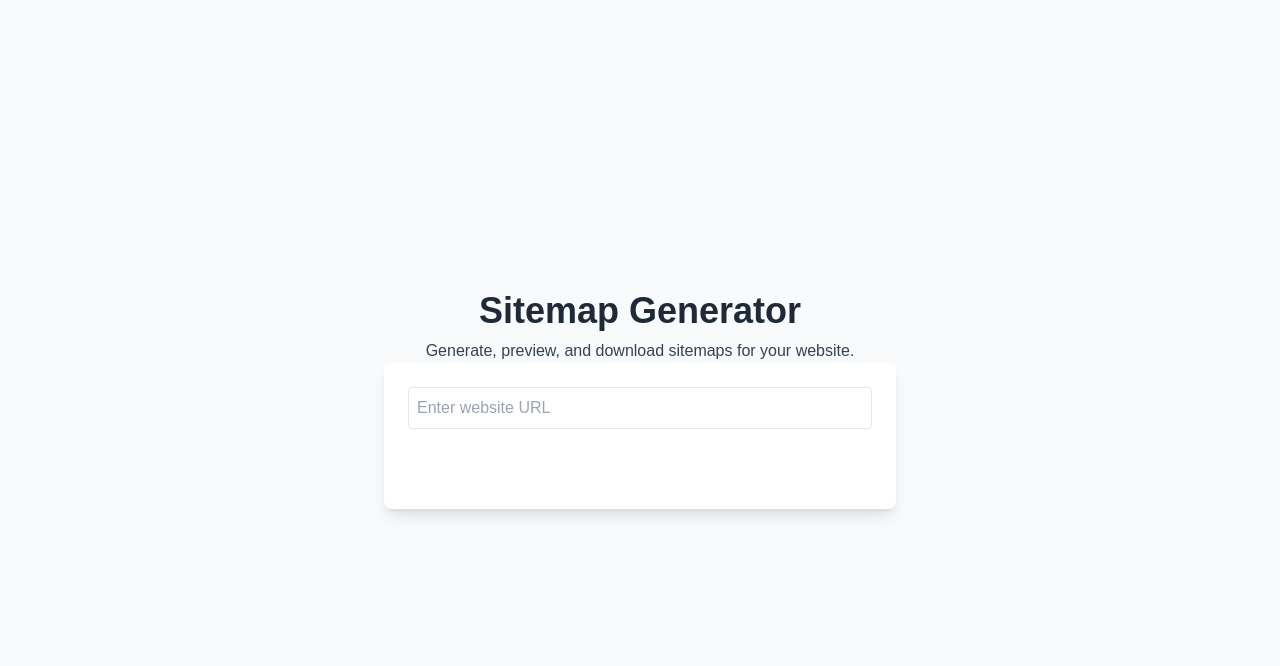
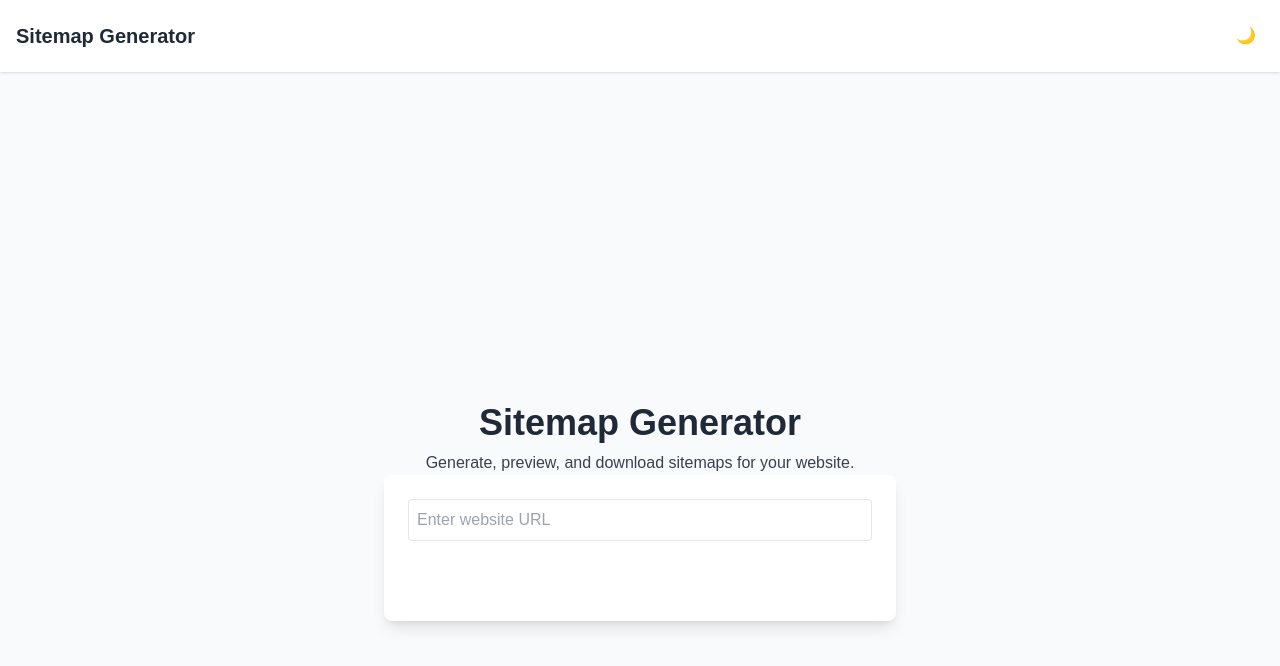
Before and after one commit to ltxstudio/sitemap-generator, a Next.js app: page / in a window 1280 px wide. Shown: the top 666 px of the page. Built offline with nearby package versions, Linux system fonts and the light colour scheme.

Commit message:
Update layout.tsx

```diff
--- a/app/layout.tsx
+++ b/app/layout.tsx
@@ -1,34 +1,12 @@
-import type { Metadata } from "next";
-import localFont from "next/font/local";
 import "./globals.css";
+import Navbar from "../components/Navbar";
 
-const geistSans = localFont({
-  src: "./fonts/GeistVF.woff",
-  variable: "--font-geist-sans",
-  weight: "100 900",
-});
-const geistMono = localFont({
-  src: "./fonts/GeistMonoVF.woff",
-  variable: "--font-geist-mono",
-  weight: "100 900",
-});
-
-export const metadata: Metadata = {
-  title: "Create Next App",
-  description: "Generated by create next app",
-};
-
-export default function RootLayout({
-  children,
-}: Readonly<{
-  children: React.ReactNode;
-}>) {
+export default function RootLayout({ children }: { children: React.ReactNode }) {
   return (
     <html lang="en">
-      <body
-        className={`${geistSans.variable} ${geistMono.variable} antialiased`}
-      >
-        {children}
+      <body className="bg-gray-50 dark:bg-gray-900 text-gray-800 dark:text-gray-200">
+        <Navbar />
+        <main className="container mx-auto p-4">{children}</main>
       </body>
     </html>
   );
```
